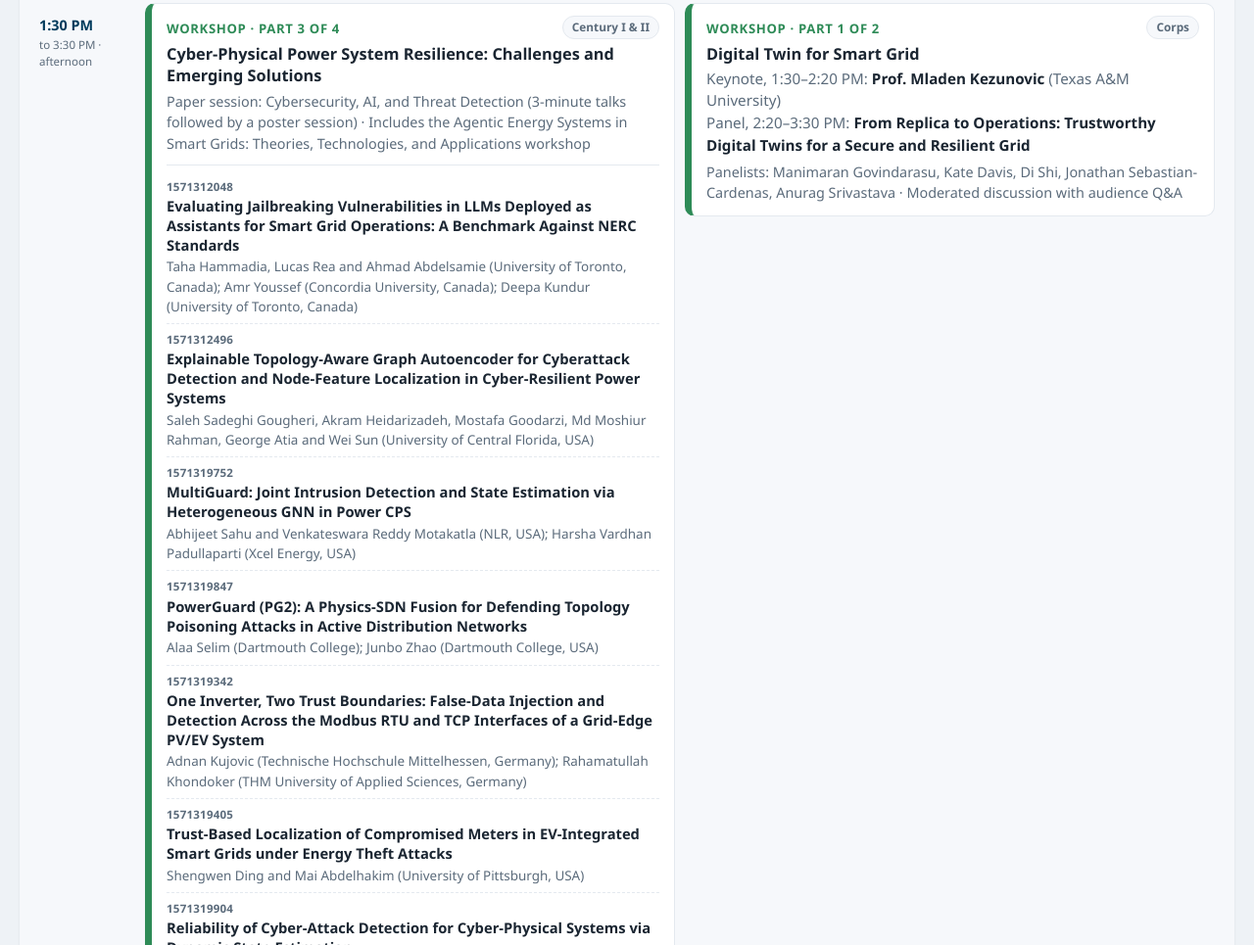
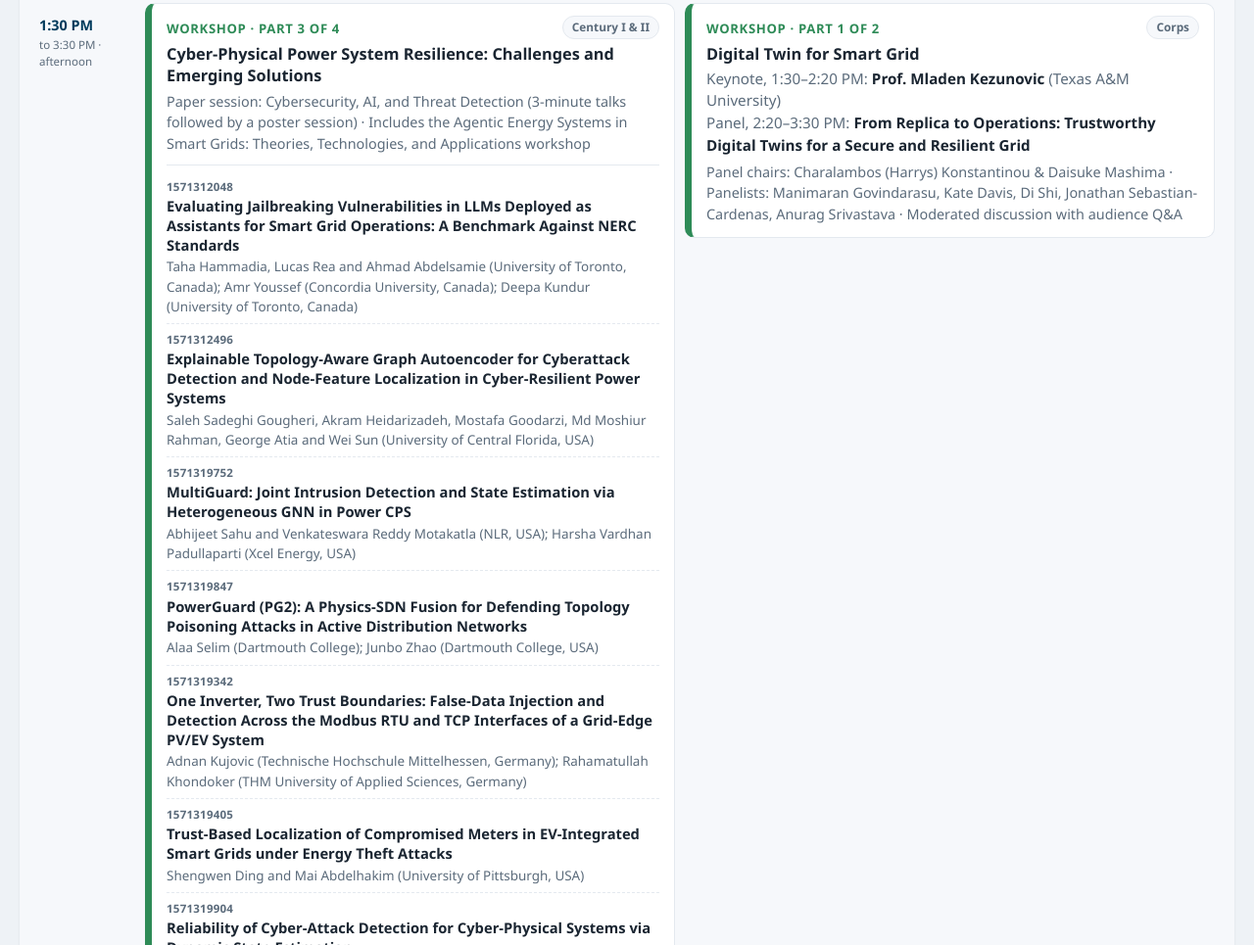
Before and after one commit to SmartGridComm2026/SmartGridComm-2026-Program, a plain HTML site: page index.html in a window 1280 px wide. Shown: the part 1595-2560 px from the top of the page at 98% size. Drawn offline with Linux system fonts and the light colour scheme.

Commit message:
Update panel meta information in index.html

```diff
--- a/index.html
+++ b/index.html
@@ -379,7 +379,7 @@ const DAYS = [
 ""
 ]
 ],
-"meta": "Panelists: Manimaran Govindarasu, Kate Davis, Di Shi, Jonathan Sebastian-Cardenas, Anurag Srivastava · Moderated discussion with audience Q&A"
+"meta": "Panel chairs: Charalambos (Harrys) Konstantinou & Daisuke Mashima · Panelists: Manimaran Govindarasu, Kate Davis, Di Shi, Jonathan Sebastian-Cardenas, Anurag Srivastava · Moderated discussion with audience Q&A"
 }
 ]
 },
```
